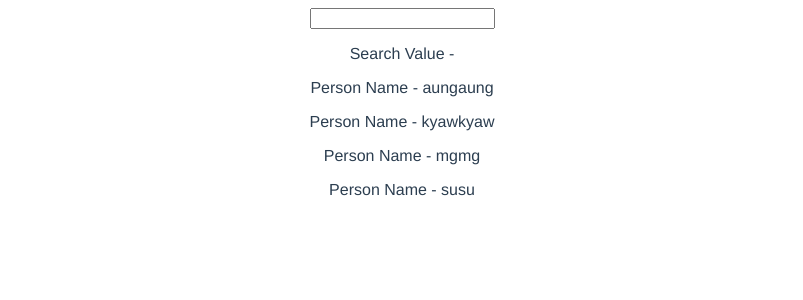
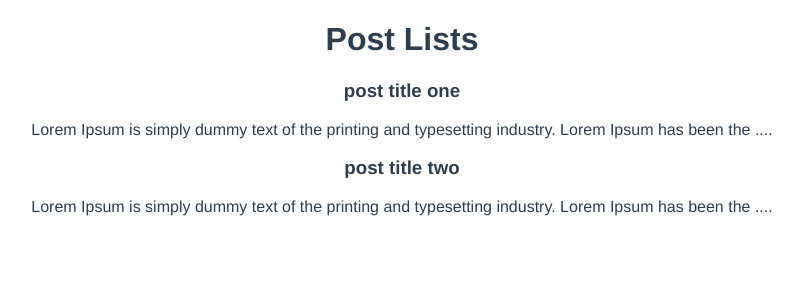
Before and after one commit to ChanHeinKyaw/Vue_JS, a Vue app in the folder Chapter_10/composition-api/: page / in a window 1280 px wide. Shown: the top 300 px of the page, without its empty margins (238-1041 px from the left). Built offline with nearby package versions, Linux system fonts and the light colour scheme.

Commit message:
using props in the setup function

```diff
--- /dev/null
+++ b/Chapter_10/composition-api/src/components/PostList.vue
@@ -0,0 +1,13 @@
+<template>
+    <div v-for="post in posts" :key="post">
+        <SinglePost :post="post"></SinglePost>
+    </div>
+</template>
+
+<script>
+import SinglePost from './SinglePost'
+export default {
+    components: { SinglePost },
+    props: ["posts"]
+}
+</script>
--- /dev/null
+++ b/Chapter_10/composition-api/src/components/SinglePost.vue
@@ -0,0 +1,20 @@
+<template>
+    <h3>{{post.title}}</h3>
+    <p>{{cutPostBody}}</p>
+</template>
+
+<script>
+import { computed } from 'vue'
+export default {
+    props: ["post"],
+    setup(props){
+        let cutPostBody = computed(() => {
+            return props.post.body.substring(0,100)+ "....";
+        })
+
+        return {
+            cutPostBody
+        };
+    }
+}
+</script>
--- a/Chapter_10/composition-api/src/views/HomeView.vue
+++ b/Chapter_10/composition-api/src/views/HomeView.vue
@@ -1,29 +1,23 @@
 <template>
   <div class="home">
-    <input type="text" v-model="search">
-    <p>Search Value - {{search}}</p>
-    <div v-for="name in filterValues" :key="name">
-      <p>Person Name - {{name}}</p>
-    </div>
+    <h1>Post Lists</h1>
+    <PostList :posts="posts"></PostList>
   </div>
 </template>
 
 <script>
-import { computed, ref } from 'vue';
+import PostList from '../components/PostList'
+import { ref } from 'vue';
 export default {
+  components: { PostList },
   setup(){
-    let search = ref("");
-    let names = ref(["aungaung","kyawkyaw","mgmg","susu"]);
+    let posts = ref([
+      {title: "post title one", body: "Lorem Ipsum is simply dummy text of the printing and typesetting industry. Lorem Ipsum has been the industry's standard dummy text ever since the 1500s, when an unknown printer took a galley of type and scrambled it to make a type specimen book. It has survived not only five centuries, but also the leap into electronic typesetting, remaining essentially unchanged", id: 1},
+      {title: "post title two", body: "Lorem Ipsum is simply dummy text of the printing and typesetting industry. Lorem Ipsum has been the industry's standard dummy text ever since the 1500s, when an unknown printer took a galley of type and scrambled it to make a type specimen book. It has survived not only five centuries, but also the leap into electronic typesetting, remaining essentially unchanged", id: 2}
+    ])
 
-    let filterValues = computed(() => {
-      return names.value.filter(name => {
-        return name.includes(search.value);
-      });
-    })
     return {
-      names,
-      search,
-      filterValues
+      posts
     }
   }
 }
```
